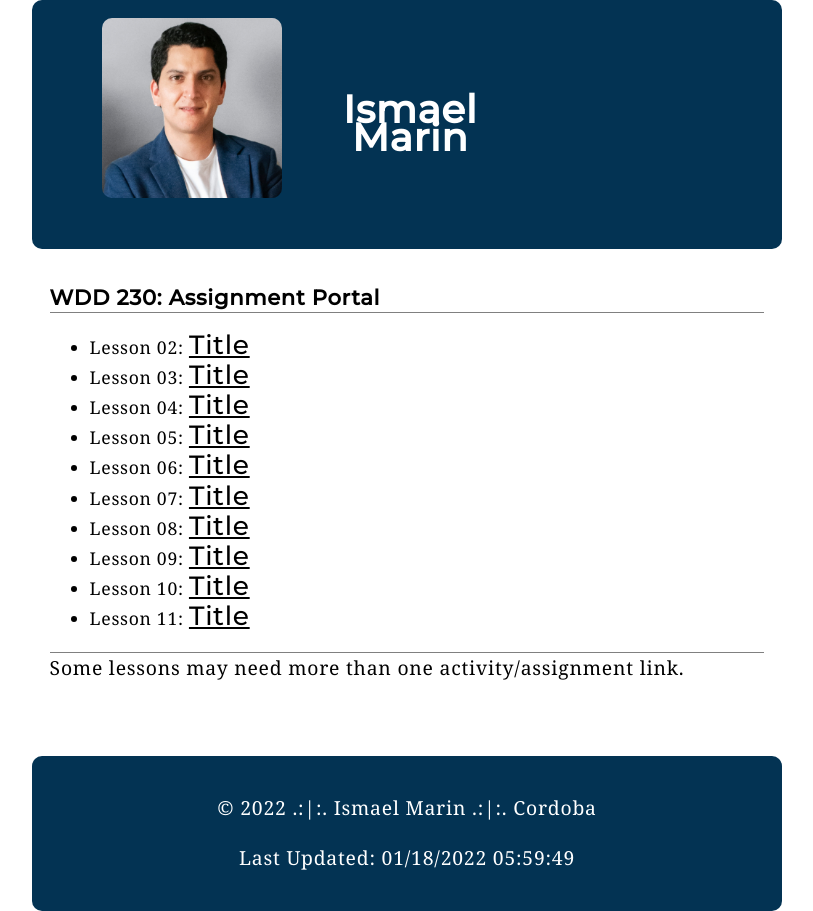
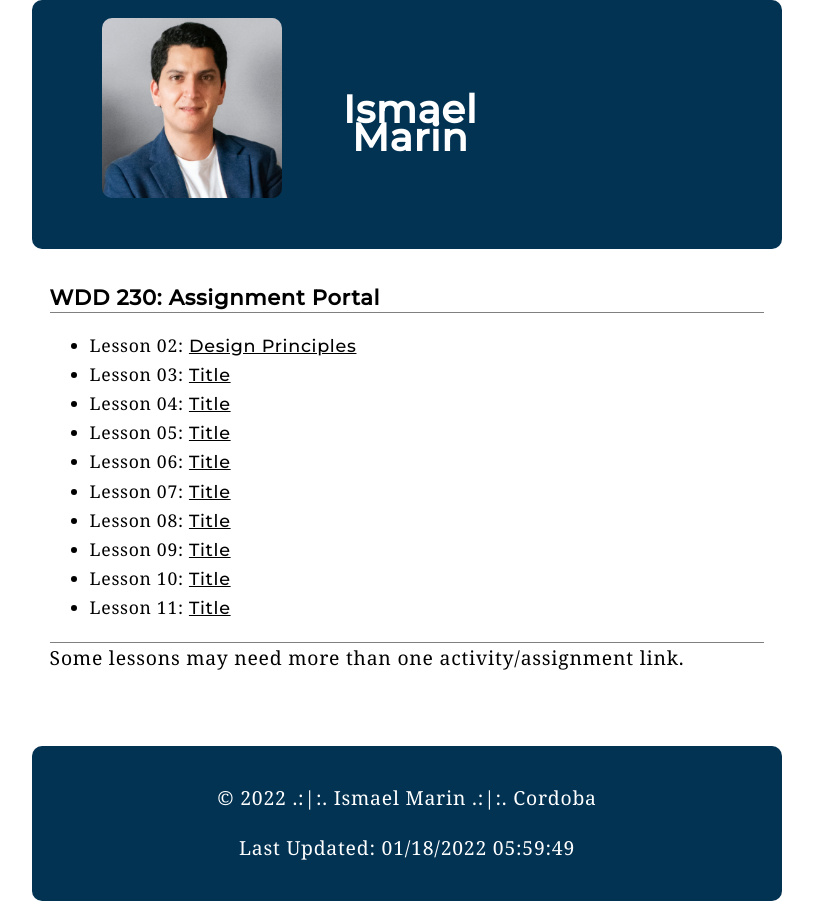
Before and after one commit to mar20092/wdd230, a plain HTML site: page index.html in a window 1280 px wide. Shown: the whole page, without its empty margins (233-1046 px from the left). Drawn offline with Linux system fonts and the light colour scheme; a web font is replaced by a local one.

Commit message:
Main page additions

```diff
--- a/css/small.css
+++ b/css/small.css
@@ -21,7 +21,7 @@
   a {
     color: black;
     font-family: Montserrat, Verdana, sans-serif;
-    font-size: 1.5em;
+    font-size: 1em;
   }
 
   body, p {
--- a/index.html
+++ b/index.html
@@ -29,7 +29,7 @@
 				<h2>WDD 230: Assignment Portal</h2>
 				<nav>
 					<ul>
-						<li>Lesson 02: <a href="index.html">Title</a></li>
+						<li>Lesson 02: <a href="lesson2/design-principles.html">Design Principles</a></li>
 						<li>Lesson 03: <a href="index.html">Title</a></li>
 						<li>Lesson 04: <a href="index.html">Title</a></li>
 						<li>Lesson 05: <a href="index.html">Title</a></li>
```
